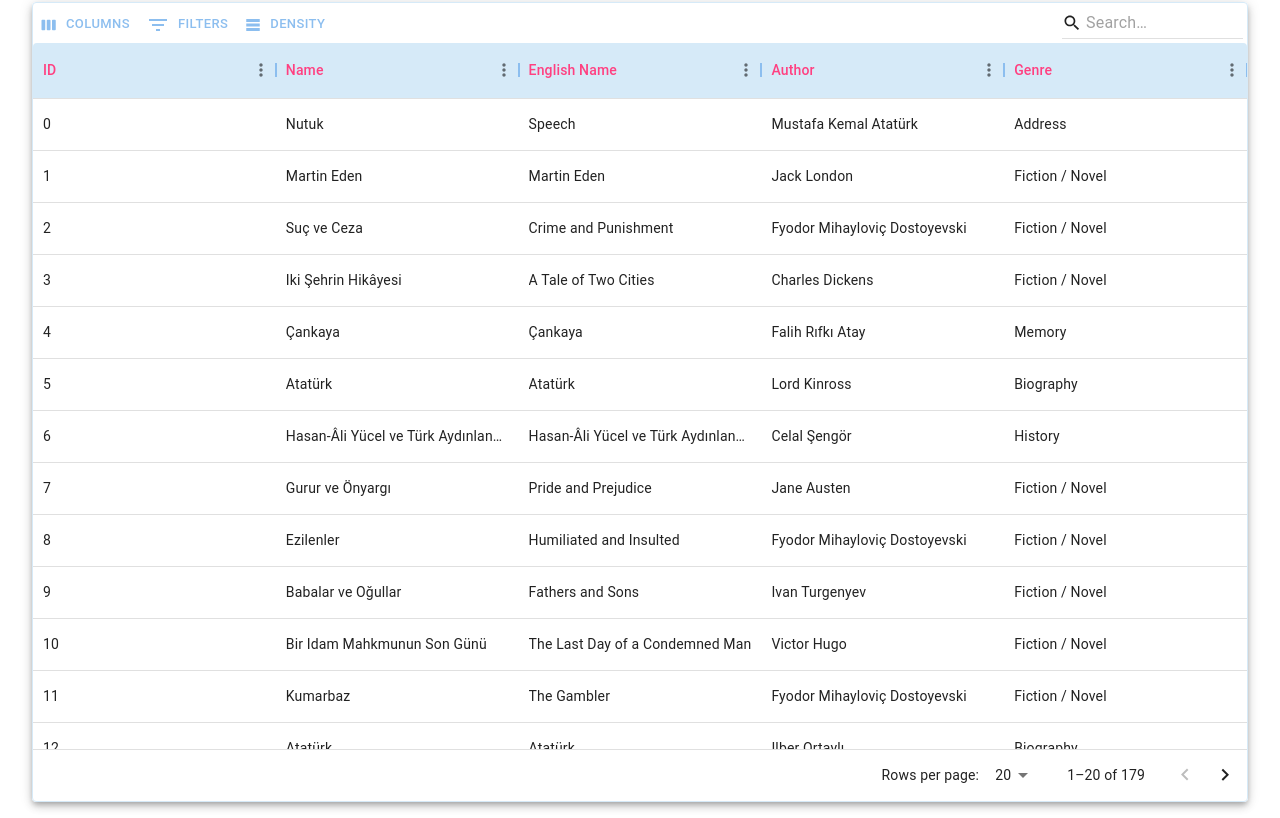
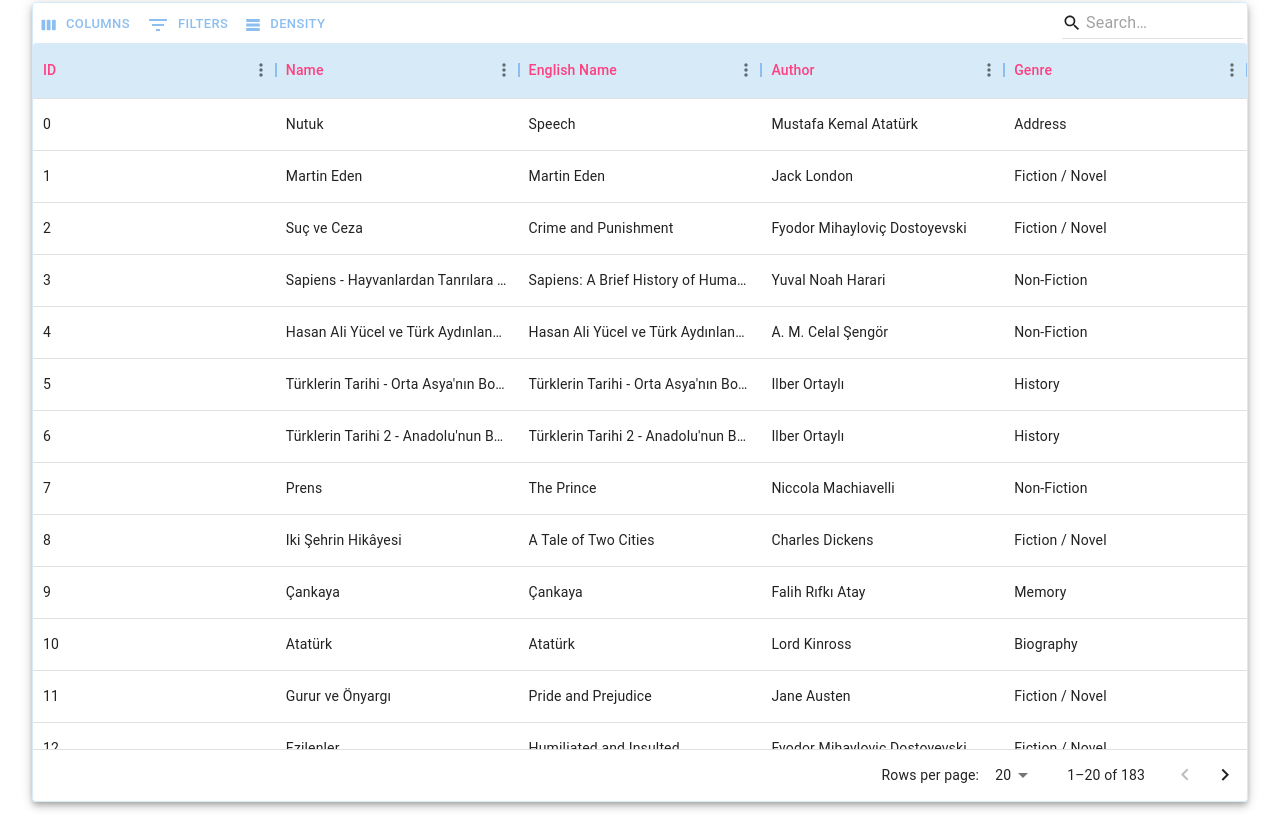
Before and after one commit to boraozisik/boraozisik-site, a Next.js app: page /books in a window 1280 px wide. Shown: the part 610-1428 px from the top of the page. Built offline with nearby package versions, Linux system fonts and the light colour scheme.

Commit message:
github section link and new books

```diff
--- a/src/pages/books.tsx
+++ b/src/pages/books.tsx
@@ -101,6 +101,38 @@
       genre: "Fiction / Novel",
     },
     {
+      name: "Sapiens - Hayvanlardan Tanrılara İnsan Türünün Kısa Bir Tarihi",
+      englishName: "Sapiens: A Brief History of Humankind",
+      author: "Yuval Noah Harari",
+      genre: "Non-Fiction",
+    },
+    {
+      name: "Hasan Ali Yücel ve Türk Aydınlanması",
+      englishName: "Hasan Ali Yücel ve Türk Aydınlanması",
+      author: "A. M. Celal Şengör",
+      genre: "Non-Fiction",
+    },
+    {
+      name: "Türklerin Tarihi - Orta Asya'nın Bozkırlarından Avrupa'nın Kapılarına",
+      englishName:
+        "Türklerin Tarihi - Orta Asya'nın Bozkırlarından Avrupa'nın Kapılarına",
+      author: "Ilber Ortaylı",
+      genre: "History",
+    },
+    {
+      name: "Türklerin Tarihi 2 - Anadolu'nun Bozkırlarından Avrupa'nın İçlerine",
+      englishName:
+        "Türklerin Tarihi 2 - Anadolu'nun Bozkırlarından Avrupa'nın İçlerine",
+      author: "Ilber Ortaylı",
+      genre: "History",
+    },
+    {
+      name: "Prens",
+      englishName: "The Prince",
+      author: "Niccola Machiavelli",
+      genre: "Non-Fiction",
+    },
+    {
       name: "Iki Şehrin Hikâyesi",
       englishName: "A Tale of Two Cities",
       author: "Charles Dickens",
@@ -117,12 +149,6 @@
       englishName: "Atatürk",
       author: "Lord Kinross",
       genre: "Biography",
-    },
-    {
-      name: "Hasan-Âli Yücel ve Türk Aydınlanması",
-      englishName: "Hasan-Âli Yücel ve Türk Aydınlanması",
-      author: "Celal Şengör",
-      genre: "History",
     },
     {
       name: "Gurur ve Önyargı",
--- a/src/pages/components/HomeView.tsx
+++ b/src/pages/components/HomeView.tsx
@@ -365,12 +365,12 @@
                   </svg>
                 </a>
                 <a
-                  href="#"
+                  onClick={() => router.push("/work")}
                   title=""
                   className="ml-4 inline-flex items-center px-6 py-4 mt-8 font-medium text-black transition-all duration-200 bg-[#fde047] rounded-full lg:mt-16 hover:bg-yellow-400 focus:bg-yellow-400"
                   role="button"
                 >
-                  My Resume
+                  My Work
                   <svg
                     className="w-6 h-6 ml-8 -mr-2"
                     xmlns="http://www.w3.org/2000/svg"
@@ -387,7 +387,6 @@
                   </svg>
                 </a>
               </div>
-
               <div>
                 <img
                   className="w-full"
@@ -1089,7 +1088,11 @@
                 </h4>
                 <ul>
                   <li>
-                    <a className="text-body-color hover:text-primary mb-2 inline-block text-base leading-loose">
+                    <a
+                      onClick={() => router.push("/work")}
+                      style={{ cursor: "pointer" }}
+                      className="text-body-color hover:text-primary mb-2 inline-block text-base leading-loose"
+                    >
                       My Projects
                     </a>
                   </li>
--- a/src/pages/work.tsx
+++ b/src/pages/work.tsx
@@ -82,7 +82,7 @@
     handleMenuItem(section);
   };
   return (
-    <>
+    <div className="bg-gray-800">
       {/* // -------------------Header---------------------- */}
       <header
         className={`fixed w-full  inset-x-0 top-0 z-30 md:bg-opacity-90 transition duration-300 ease-in-out  ${
@@ -327,8 +327,8 @@
             >
               <img
                 role="presentation"
+                src="/static/images/github-work.jpg"
                 className="object-cover w-full rounded h-44 bg-gray-500"
-                src=""
               />
               <div className="p-6 space-y-2">
                 <h3 className="text-2xl font-medium group-hover:underline group-focus:underline text-gray-200">
@@ -353,7 +353,7 @@
               <img
                 role="presentation"
                 className="object-cover w-full rounded h-44 bg-gray-500"
-                src=""
+                src="/static/images/github-work.jpg"
               />
               <div className="p-6 space-y-2">
                 <h3 className="text-2xl font-medium group-hover:underline group-focus:underline text-gray-200">
@@ -398,7 +398,7 @@
               <img
                 role="presentation"
                 className="object-cover w-full rounded h-44 bg-gray-500"
-                src=""
+                src="/static/images/github-work.jpg"
               />
               <div className="p-6 space-y-2">
                 <h3 className="text-2xl font-medium group-hover:underline group-focus:underline text-gary-200">
@@ -421,7 +421,7 @@
               <img
                 role="presentation"
                 className="object-cover w-full rounded h-44 bg-gray-500"
-                src=""
+                src="/static/images/github-work.jpg"
               />
               <div className="p-6 space-y-2">
                 <h3 className="text-2xl font-medium group-hover:underline group-focus:underline text-gray-200">
@@ -443,7 +443,7 @@
               <img
                 role="presentation"
                 className="object-cover w-full rounded h-44 bg-gray-500"
-                src=""
+                src="/static/images/github-work.jpg"
               />
               <div className="p-6 space-y-2">
                 <h3 className="text-2xl font-medium group-hover:underline group-focus:underline text-gray-200">
@@ -459,7 +459,72 @@
         </div>
       </section>
       {/* // -------------------Work----------------------  */}
-    </>
+      {/* // -------------------Check Github for More----------------------  */}
+      <div className="bg-gray-800 px-4 py-16 mx-auto sm:max-w-xl md:max-w-full lg:max-w-screen-xl md:px-24 lg:px-8 lg:py-20">
+        <div className="flex flex-col max-w-screen-lg overflow-hidden bg-white border rounded shadow-sm lg:flex-row sm:mx-auto">
+          <div className="relative lg:w-1/2">
+            <img
+              src="/static/images/github-screenshot.PNG"
+              alt=""
+              className="object-cover w-full lg:absolute h-80 lg:h-full"
+            />
+            <svg
+              className="absolute top-0 right-0 hidden h-full text-white lg:inline-block"
+              viewBox="0 0 20 104"
+              fill="currentColor"
+            >
+              <polygon points="17.3036738 5.68434189e-14 20 5.68434189e-14 20 104 0.824555778 104" />
+            </svg>
+          </div>
+          <div className="flex flex-col justify-center p-8 bg-white lg:p-16 lg:pl-10 lg:w-1/2">
+            <div>
+              <p className="inline-block px-3 py-px mb-4 text-xs font-semibold tracking-wider text-gray-900 uppercase rounded-full bg-[#fde047]">
+                More Work
+              </p>
+            </div>
+            <h5 className="mb-3 text-3xl font-extrabold leading-none sm:text-4xl text-gray-800">
+              Check my GitHub for more...
+            </h5>
+            <p className="mb-5 text-gray-800">
+              I have several projects that I have been working on, but they are
+              not very detailed projects, so I didn&apos;t feel the need to put
+              them here. However, if you would like to take a look at all the
+              projects I&apos;m working on, you can visit my GitHub page from
+              the link I provided below. Also, if you haven&apos;t visited the
+              application we are currently working on as the
+              &quot;ShipMind&quot; team, I recommend you to visit it now and
+              consider signing up and using it if it interests you
+            </p>
+            <div className="flex items-center">
+              <a href="https://github.com/boraozisik" target="_blank">
+                <button
+                  type="submit"
+                  className="inline-flex items-center justify-center h-12 px-6 mr-6 font-medium tracking-wide text-white transition duration-200 rounded shadow-md bg-[#8cbeef] hover:bg-blue-400 focus:shadow-outline focus:outline-none"
+                >
+                  My GitHub
+                </button>
+              </a>
+              <a
+                href="https://www.shipmind.tech/"
+                target="_blank"
+                aria-label=""
+                className="inline-flex items-center font-semibold transition-colors duration-200 text-gray-900 hover:text-[#8cbeef]"
+              >
+                ShipMind
+                <svg
+                  className="inline-block w-3 ml-2"
+                  fill="currentColor"
+                  viewBox="0 0 12 12"
+                >
+                  <path d="M9.707,5.293l-5-5A1,1,0,0,0,3.293,1.707L7.586,6,3.293,10.293a1,1,0,1,0,1.414,1.414l5-5A1,1,0,0,0,9.707,5.293Z" />
+                </svg>
+              </a>
+            </div>
+          </div>
+        </div>
+      </div>
+      {/* // -------------------Check Github for More----------------------  */}
+    </div>
   );
 };
 
```
Also changed, not shown: public/static/images/github-screenshot.PNG (added), public/static/images/github-work.jpg (added).
